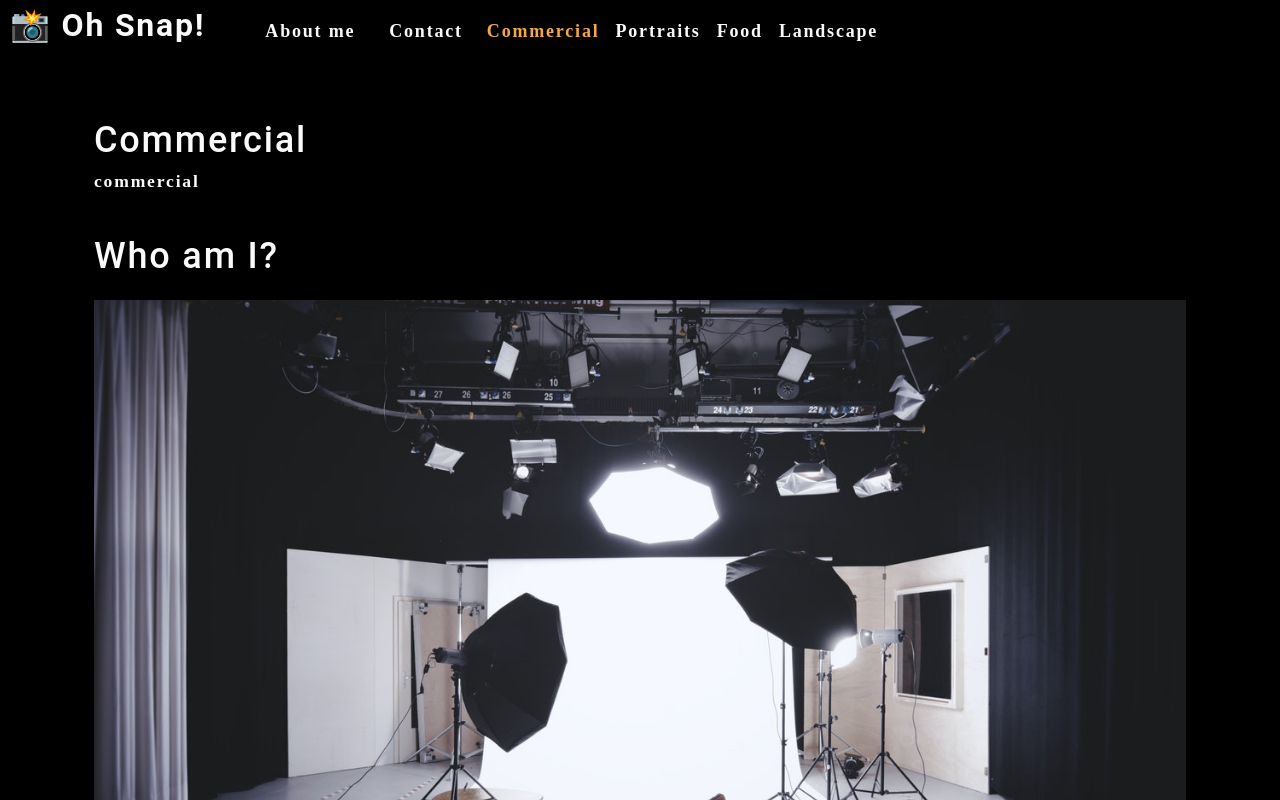
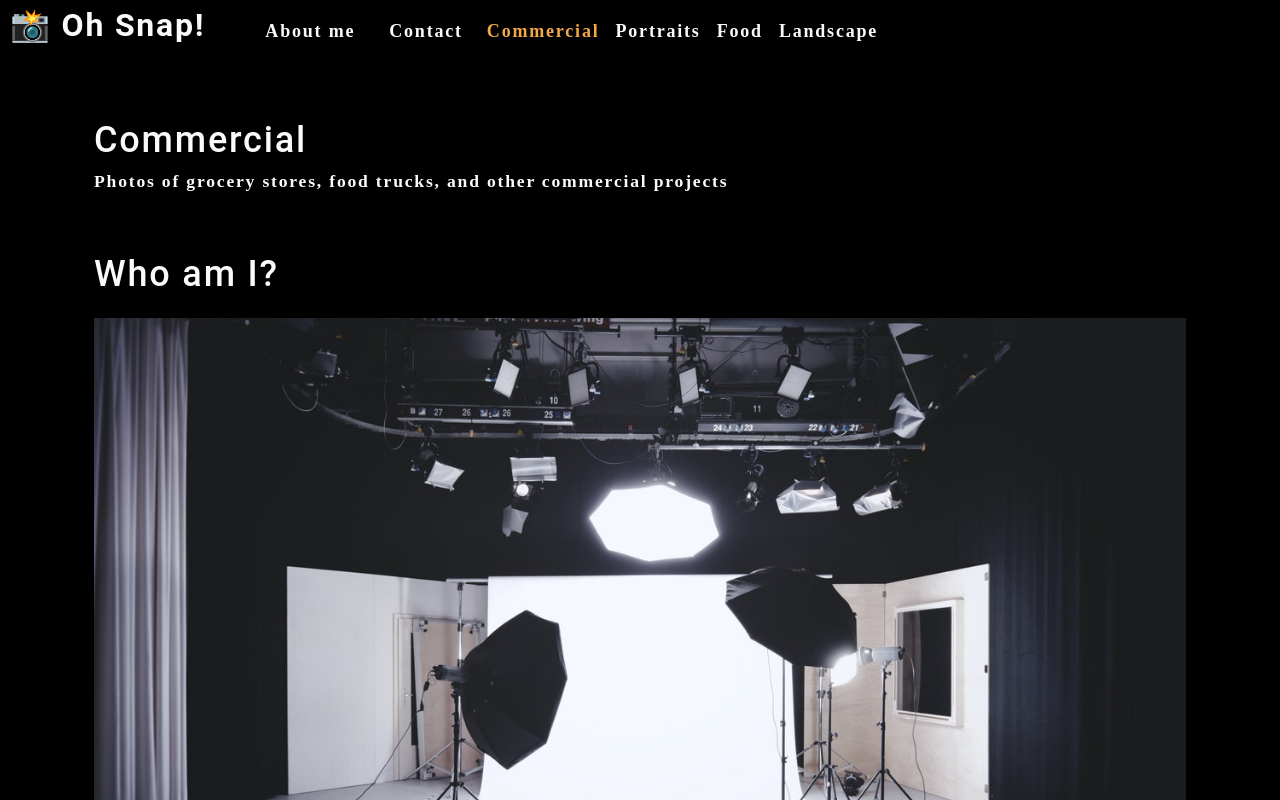
Before and after one commit to ke4tri/photo-port, a React (Create React App) app: page / in a window 1280 px wide. Shown: the top 800 px of the page. Built offline with nearby package versions, Linux system fonts and the light colour scheme.

Commit message:
dynamically change discription render of nav selections

```diff
--- a/src/App.js
+++ b/src/App.js
@@ -34,7 +34,7 @@
       ></Nav>
       <main>
         <div>
-          <Gallery></Gallery>
+        <Gallery currentCategory={currentCategory}></Gallery>
           <About></About>
         </div>
       </main>
--- a/src/components/Gallery.js
+++ b/src/components/Gallery.js
@@ -1,18 +1,31 @@
 import React from 'react';
 import { capitalizeFirstLetter } from '../../src/utils/helpers'
+import PhotoList from '../components/PhotoList'
 
-function Gallery(){
-    const currentCategory = {
-        name:"commercial",
-        description:
-            "Photos of grocery stores, food trucks, and other commercial projects"
-    };
-    return(
-        <section>
-            <h1>{capitalizeFirstLetter(currentCategory.name)}</h1>
-            <p>{currentCategory.name}</p>
-        </section>
+// function Gallery(){
+//     const currentCategory = {
+//         name:"commercial",
+//         description:
+//             "Photos of grocery stores, food trucks, and other commercial projects"
+//     };
+//     return(
+//         <section>
+//             <h1>{capitalizeFirstLetter(currentCategory.name)}</h1>
+//             <p>{currentCategory.name}</p>
+//             <PhotoList />
+//         </section>
+//     );
+// }
+
+function Gallery({ currentCategory }) {
+    const { name, description } = currentCategory;
+    return (
+      <section>
+        <h1 data-testid="h1tag">{capitalizeFirstLetter(name)}</h1>
+        <p>{description}</p>
+        <PhotoList  />
+      </section>
     );
-}
+  }
 
 export default Gallery;
--- a/src/components/PhotoList.js
+++ b/src/components/PhotoList.js
@@ -1,17 +1,122 @@
-import React from 'react'
+import React, { useState } from 'react';
+//import Modal from '../Modal';
 
-import photo from '../../assets/small/commercial/0.jpg';
+const PhotoList = ({ category }) => {
 
+  const [photos] = useState([
+    {
+      name: 'Grocery aisle',
+      category: 'commercial',
+      description: 'Lorem ipsum dolor sit amet, consectetur adipiscing elit. Nunc ultricie',
+    },
+    {
+      name: 'Grocery booth',
+      category: 'commercial',
+      description: 'Lorem ipsum dolor sit amet, consectetur adipiscing elit. Nunc ultricie',
+    },
+    {
+      name: 'Building exterior',
+      category: 'commercial',
+      description: 'Lorem ipsum dolor sit amet, consectetur adipiscing elit. Nunc ultricie',
+    },
+    {
+      name: 'Restaurant table',
+      category: 'commercial',
+      description: 'Lorem ipsum dolor sit amet, consectetur adipiscing elit. Nunc ultricie',
+    },
+    {
+      name: 'Cafe interior',
+      category: 'commercial',
+      description: 'Lorem ipsum dolor sit amet, consectetur adipiscing elit. Nunc ultricie',
+    },
+    {
+      name: 'Cat green eyes',
+      category: 'portraits',
+      description: 'Lorem ipsum dolor sit amet, consectetur adipiscing elit. Nunc ultricie',
+    },
+    {
+      name: 'Green parrot',
+      category: 'portraits',
+      description: 'Lorem ipsum dolor sit amet, consectetur adipiscing elit. Nunc ultricie',
+    },
+    {
+      name: 'Yellow macaw',
+      category: 'portraits',
+      description: 'Lorem ipsum dolor sit amet, consectetur adipiscing elit. Nunc ultricie',
+    },
+    {
+      name: 'Pug smile',
+      category: 'portraits',
+      description: 'Lorem ipsum dolor sit amet, consectetur adipiscing elit. Nunc ultricie',
+    },
+    {
+      name: 'Pancakes',
+      category: 'food',
+      description: 'Lorem ipsum dolor sit amet, consectetur adipiscing elit. Nunc ultricie',
+    },
+    {
+      name: 'Burrito',
+      category: 'food',
+      description: 'Lorem ipsum dolor sit amet, consectetur adipiscing elit. Nunc ultricie',
+    },
+    {
+      name: 'Scallop pasta',
+      category: 'food',
+      description: 'Lorem ipsum dolor sit amet, consectetur adipiscing elit. Nunc ultricie',
+    },
+    {
+      name: 'Burger',
+      category: 'food',
+      description: 'Lorem ipsum dolor sit amet, consectetur adipiscing elit. Nunc ultricie',
+    },
+    {
+      name: 'Fruit bowl',
+      category: 'food',
+      description: 'Lorem ipsum dolor sit amet, consectetur adipiscing elit. Nunc ultricie',
+    },
+    {
+      name: 'Green river',
+      category: 'landscape',
+      description: 'Lorem ipsum dolor sit amet, consectetur adipiscing elit. Nunc ultricie',
+    },
+    {
+      name: 'Docks',
+      category: 'landscape',
+      description: 'Lorem ipsum dolor sit amet, consectetur adipiscing elit. Nunc ultricie',
+    },
+    {
+      name: 'Panoramic village by sea',
+      category: 'landscape',
+      description: 'Lorem ipsum dolor sit amet, consectetur adipiscing elit. Nunc ultricie',
+    },
+    {
+      name: 'Domestic landscape',
+      category: 'landscape',
+      description: 'Lorem ipsum dolor sit amet, consectetur adipiscing elit. Nunc ultricie',
+    },
+    {
+      name: 'Park bench',
+      category: 'landscape',
+      description: 'Lorem ipsum dolor sit amet, consectetur adipiscing elit. Nunc ultricie',
+    },
+  ]);
 
-function PhotoList() {
+  const currentPhotos = photos.filter((photo) => photo.category === category);
+
   return (
     <div>
-        <img
-          src={photo}
-          alt="Commercial Example"
-        />
+      <div className="flex-row">
+        {currentPhotos.map((image, i) => (
+          <img
+            src={require(`../../src/assets/small/${category}/${i}.jpg`)}
+            alt={image.name}
+            className="img-thumbnail mx-1"
+            key={image.name}
+          />
+        ))}
+      </div>
     </div>
-  )
-}
+  );
+};
 
 export default PhotoList;
```
